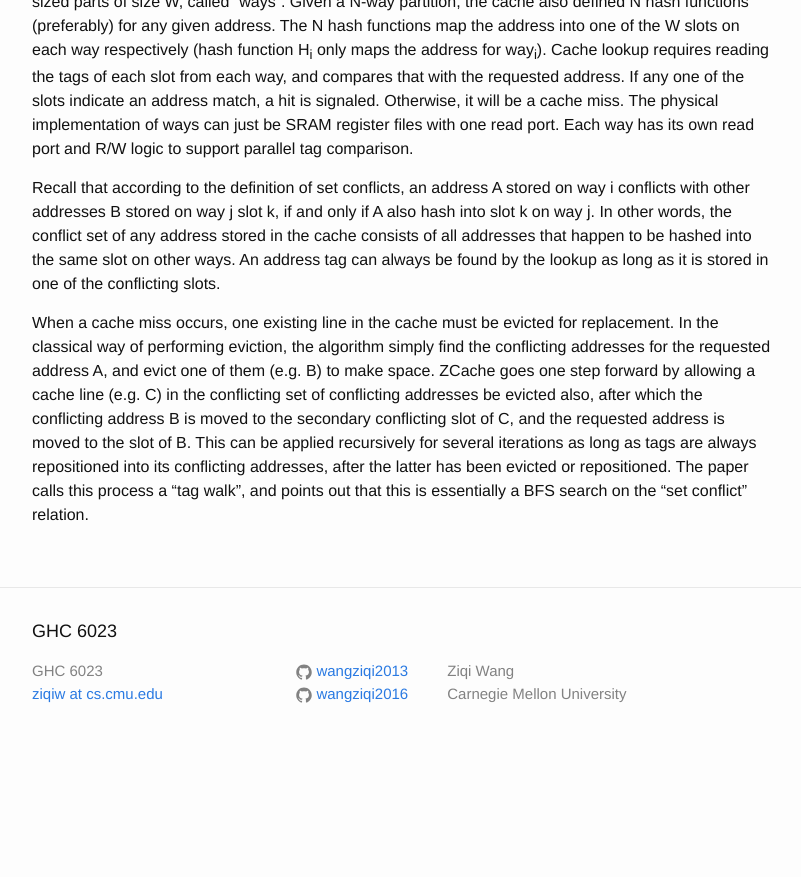
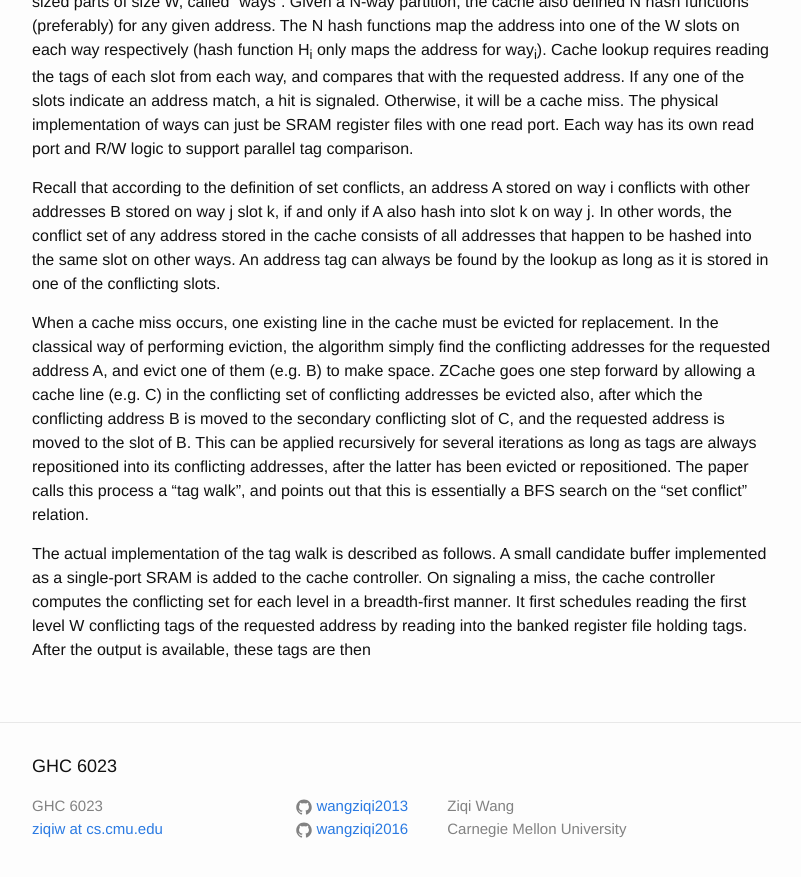
Before and after one commit to wangziqi2013/wangziqi2013.github.io, a Jekyll site: the page built from _posts/2020-05-24-zcache.markdown, in a window 1280 px wide and 900 px high, scrolled down 1537 px. Shown: the top 877 px of the window, without its empty margins (238-1039 px from the left). Built offline with Jekyll 4.4.1, drawn with Linux system fonts in a browser that asks for light colours; before the commit the page ends 2302 px from its top, so only the background shows below that.

Commit message:
Adding tag walk

```diff
--- a/_posts/2020-05-24-zcache.markdown
+++ b/_posts/2020-05-24-zcache.markdown
@@ -73,3 +73,8 @@ C, and the requested address is moved to the slot of B. This can be applied recu
 as tags are always repositioned into its conflicting addresses, after the latter has been evicted or repositioned.
 The paper calls this process a "tag walk", and points out that this is essentially a BFS search on the "set conflict"
 relation.
+
+The actual implementation of the tag walk is described as follows. A small candidate buffer implemented as a single-port
+SRAM is added to the cache controller. On signaling a miss, the cache controller computes the conflicting set for
+each level in a breadth-first manner. It first schedules reading the first level W conflicting tags of the requested
+address by reading into the banked register file holding tags. After the output is available, these tags are then
```
